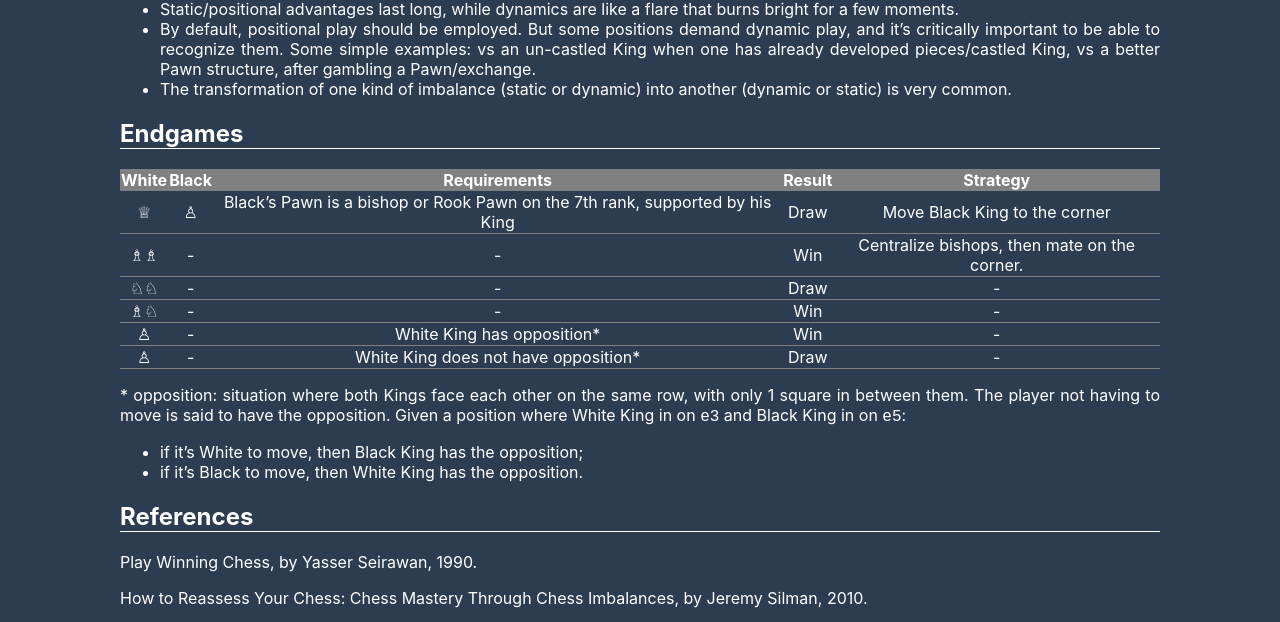
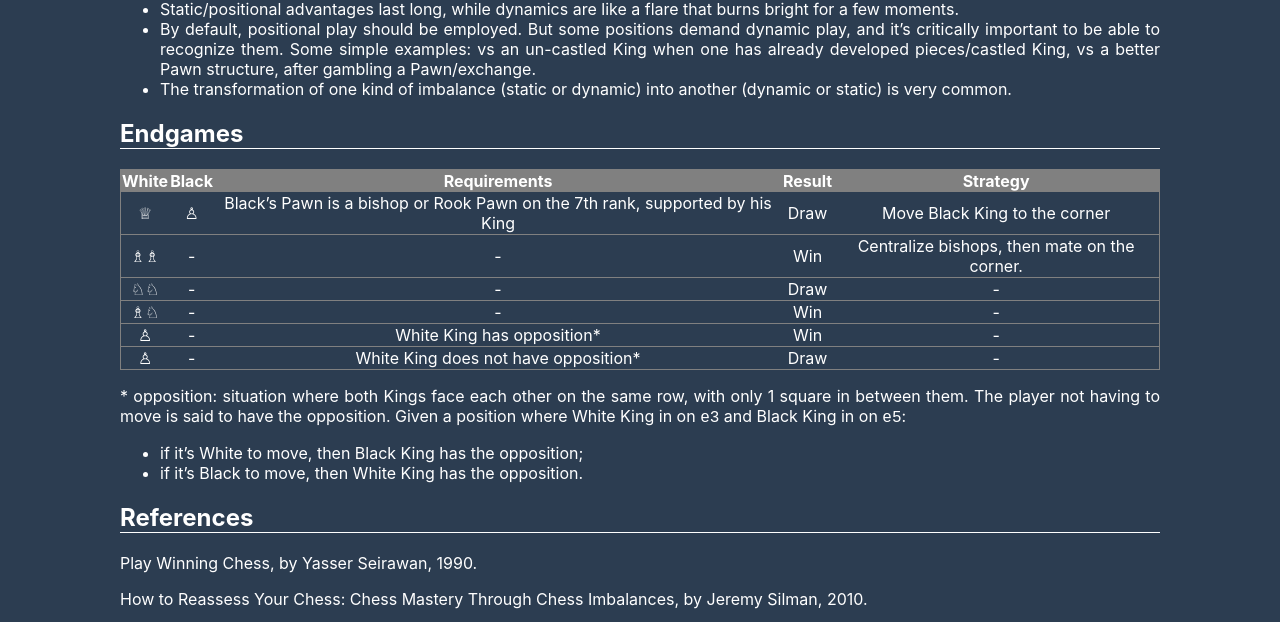
Before and after one commit to brunoroque06/brunoroque06.github.io, a Jekyll site: the page built from _pages/chess-fundamentals.md, in a window 1280 px wide. Shown: the part 2219-2841 px from the top of the page. Built offline with Jekyll 4.4.1, drawn with Linux system fonts in a browser that asks for light colours.

Commit message:
Improve table style

```diff
--- a/_includes/style.scss
+++ b/_includes/style.scss
@@ -99,14 +99,15 @@ body {
   table {
     width: 100%;
     border-collapse: collapse;
+    border: 0.1rem solid $hover-color;
     th {
       background-color: $hover-color;
     }
-    td {
-      border-bottom: 0.1rem solid $hover-color;
-    }
     tr:hover {
       background-color: $hover-color;
+    }
+    tr:not(:last-child) {
+      border-bottom: 0.1rem solid $hover-color;
     }
   }
 }
@@ -123,9 +124,16 @@ body {
 @media only screen and (max-width: 35em) {
   body header .pages {
     flex-direction: column;
+    .page {
+      margin: 0.3rem 0;
+    }
+  }
+  tr {
+    display: flex;
+    flex-direction: column;
   }
 }
-@media only screen and (max-width: 25em) {
+@media only screen and (max-width: 15em) {
   body {
     word-break: break-all;
   }
```
